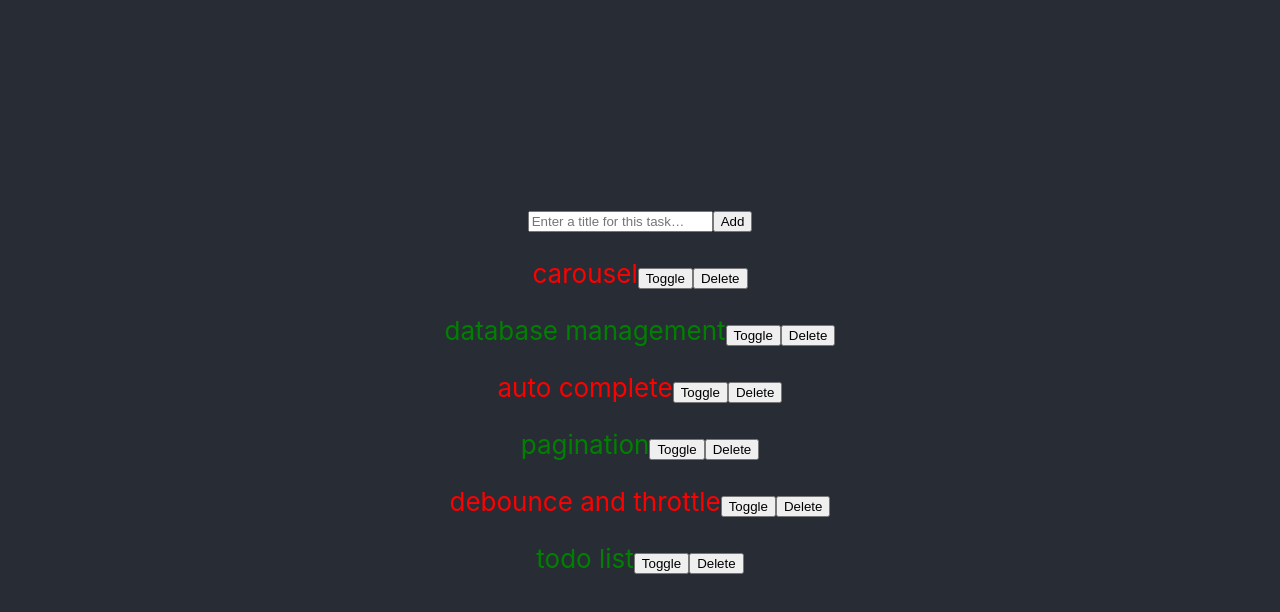
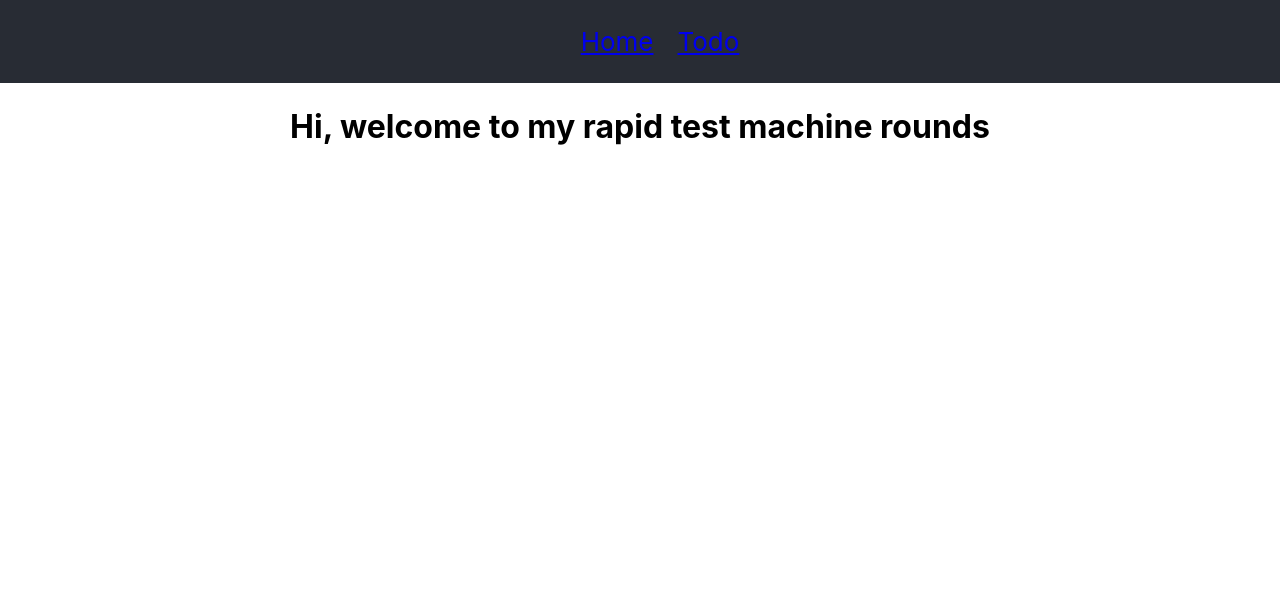
Before and after one commit to snsayed06/todo-list, a React (Create React App) app: page / in a window 1280 px wide. Shown: the top 612 px of the page. Built offline with nearby package versions, Linux system fonts and the light colour scheme.

Commit message:
add react router for different routes

```diff
--- a/package.json
+++ b/package.json
@@ -6,8 +6,10 @@
     "@testing-library/jest-dom": "^5.17.0",
     "@testing-library/react": "^13.4.0",
     "@testing-library/user-event": "^13.5.0",
+    "axios": "^1.6.8",
     "react": "^18.2.0",
     "react-dom": "^18.2.0",
+    "react-router-dom": "^6.22.3",
     "react-scripts": "5.0.1",
     "web-vitals": "^2.1.4"
   },
--- a/src/App.css
+++ b/src/App.css
@@ -15,13 +15,14 @@
 
 .App-header {
   background-color: #282c34;
-  min-height: 100vh;
+  min-height: 10vh;
   display: flex;
   flex-direction: column;
   align-items: center;
   justify-content: center;
   font-size: calc(10px + 2vmin);
   color: white;
+  margin-bottom: 24px;
 }
 
 .App-link {
@@ -36,3 +37,12 @@
     transform: rotate(360deg);
   }
 }
+
+nav > ul {
+  display: flex;
+  justify-content: center;
+  list-style: none;
+  > li {
+    margin: 0 12px;
+  }
+}
--- a/src/App.js
+++ b/src/App.js
@@ -1,12 +1,28 @@
-import './App.css';
-import TodoList from '../src/components/TodoList'
+import "./App.css";
+import { Link } from "react-router-dom";
+import { Routes, Route } from "react-router-dom";
+import TodoList from "../src/components/TodoList";
+import Home from "../src/Pages/Home";
 
 function App() {
   return (
-    <div className="App">
-      <header className="App-header">
-        <TodoList/>
+    <div className='App'>
+      <header className='App-header'>
+        <nav>
+          <ul>
+            <li>
+              <Link to='/'>Home</Link>
+            </li>
+            <li>
+              <Link to='/todo'>Todo</Link>
+            </li>
+          </ul>
+        </nav>
       </header>
+      <Routes>
+        <Route path='/' element={<Home />} />
+        <Route path='/todo' element={<TodoList />} />
+      </Routes>
     </div>
   );
 }
--- /dev/null
+++ b/src/Pages/Home.js
@@ -0,0 +1,5 @@
+const Home = () => {
+  return <h1>Hi, welcome to my rapid test machine rounds</h1>;
+};
+
+export default Home;
--- a/src/index.js
+++ b/src/index.js
@@ -3,12 +3,15 @@ import ReactDOM from "react-dom/client";
 import "./index.css";
 import App from "./App";
 import reportWebVitals from "./reportWebVitals";
+import { BrowserRouter } from "react-router-dom";
 
 const root = ReactDOM.createRoot(document.getElementById("root"));
 root.render(
-  <div>
-    <App />
-  </div>
+  <React.StrictMode>
+    <BrowserRouter>
+      <App />
+    </BrowserRouter>
+  </React.StrictMode>
 );
 
 // If you want to start measuring performance in your app, pass a function
```
Also changed, not shown: src/Routes.js (added, +17 -0 lines), 1 other file (tests, documents, lock files or other folders).
